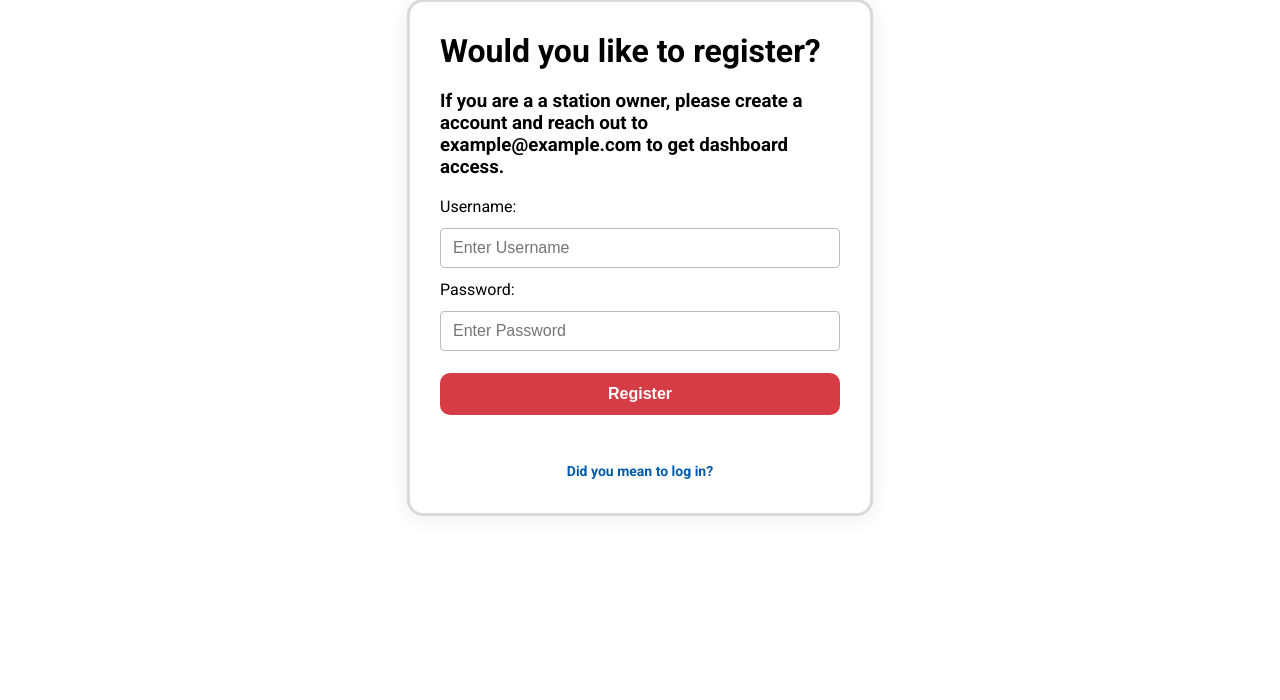
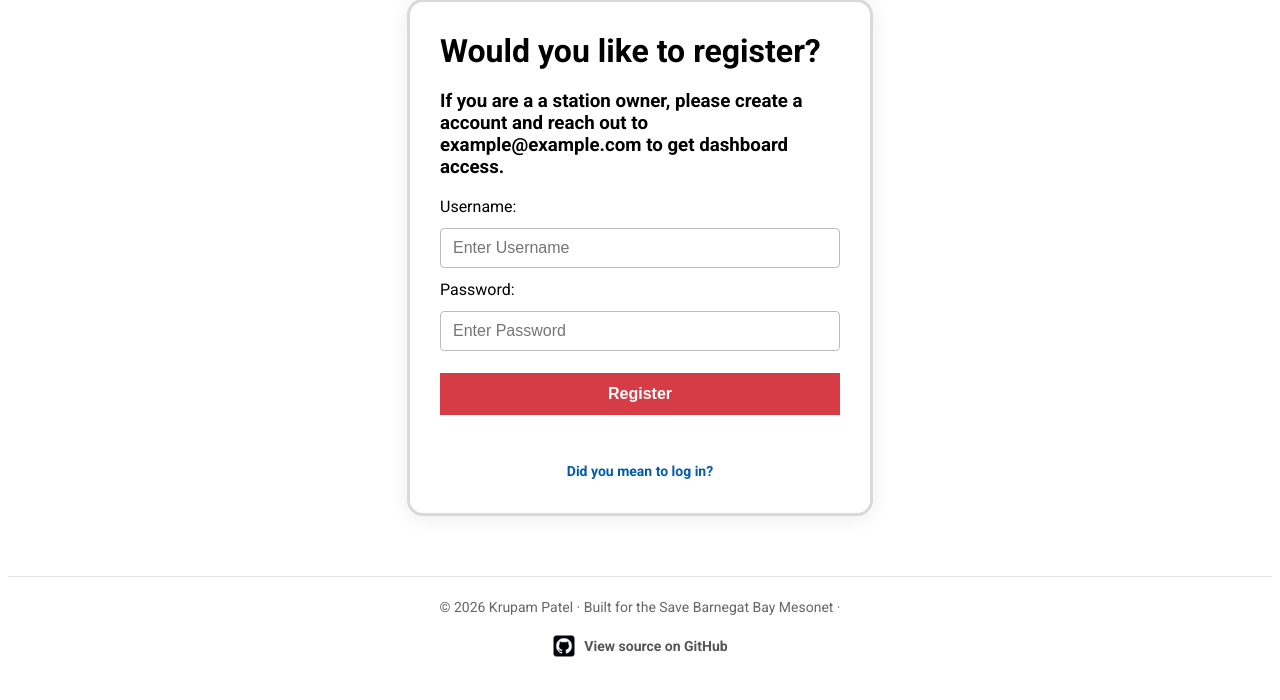
Before and after one commit to Krupamc/Weather-underground-status-scraper, a FastAPI app: page /register in a window 1280 px wide. Shown: the part 189-889 px from the top of the page. Before the commit the page ends 705 px from the top, so only its background shows below. Run offline with FastAPI, Linux system fonts and the light colour scheme; parts of the project's set-up code (start-up, migrations or seed data) failed here and were passed over.

Commit message:
Credit footer

```diff
--- a/web_server/static/style.css
+++ b/web_server/static/style.css
@@ -132,6 +132,50 @@
     position: absolute;
     left: 0%;
     top: 40px;
+}
+
+/* Footer */
+.site_footer {
+    margin-top: 60px;
+    padding: 20px 16px 28px;
+    border-top: 1px solid #e3e3e3;
+    display: flex;
+    flex-direction: column;
+    align-items: center;
+    justify-content: center;
+    gap: 10px;
+    text-align: center;
+    color: #666;
+    font-size: 14px;
+}
+
+.site_footer_text {
+    margin: 0;
+    line-height: 1.5;
+}
+
+.site_footer_link {
+    display: inline-flex;
+    align-items: center;
+    gap: 8px;
+    color: #555;
+    text-decoration: none;
+    font-weight: 600;
+    padding: 6px 10px;
+    border-radius: 999px;
+    transition: background-color 0.2s ease, color 0.2s ease, transform 0.2s ease;
+}
+
+.site_footer_link:hover {
+    background-color: #f3f3f3;
+    color: #111;
+    transform: translateY(-1px)
+}
+
+.site_footer_icon {
+    width: 24px;
+    height: 24px;
+    object-fit: contain;
 }
 
 /* Main Page */
@@ -1402,7 +1446,7 @@
     color: white;
     background-color: #d63c45;
     border: none;
-    border-radius: 10px;
+    border-radius: 16dpx;
     cursor: pointer;
     font-weight: 700;
     transition: background-color 0.2s ease, transform 0.2s ease;
--- a/web_server/templates/layout.html
+++ b/web_server/templates/layout.html
@@ -120,6 +120,13 @@
             {% endblock %}
         </div>
 
-
+        <!-- Copyright Footer -->
+        <footer class="site_footer">
+            <p class="site_footer_text">© 2026 Krupam Patel · Built for the Save Barnegat Bay Mesonet ·</p>
+            <a class="site_footer_link" href="https://github.com/Krupamc/Weather-underground-status-scraper" target="_blank" rel="noopener noreferrer" aria-label="View source code on GitHub">
+                <img src="{{ url_for('static', path='/icons/github_logo.png')}}" alt="" class="site_footer_icon">
+                <span>View source on GitHub</span>
+            </a>
+        </footer>
     </body>
 </html>
```
Also changed, not shown: weather_scraper/README.md, web_server/static/icons/github_logo.png (added), web_server/templates/register.html (line endings or trailing spaces).
